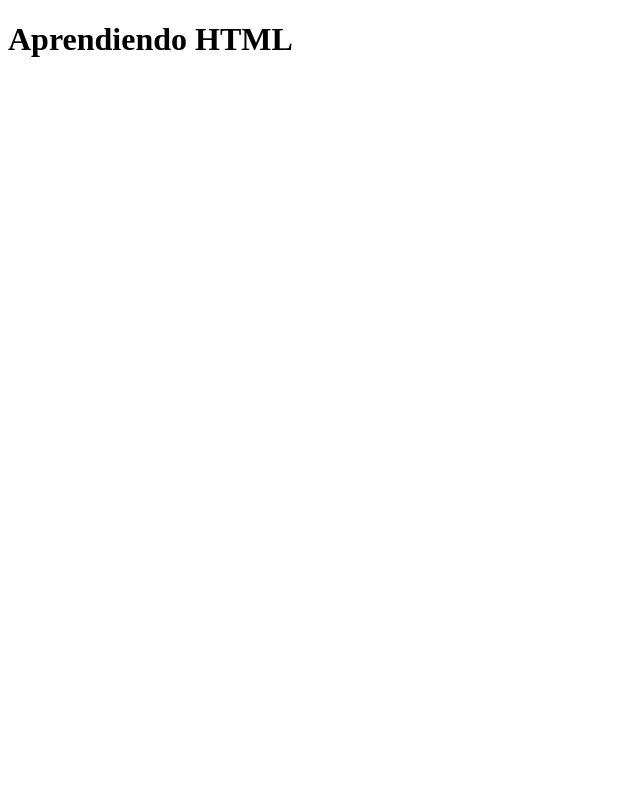
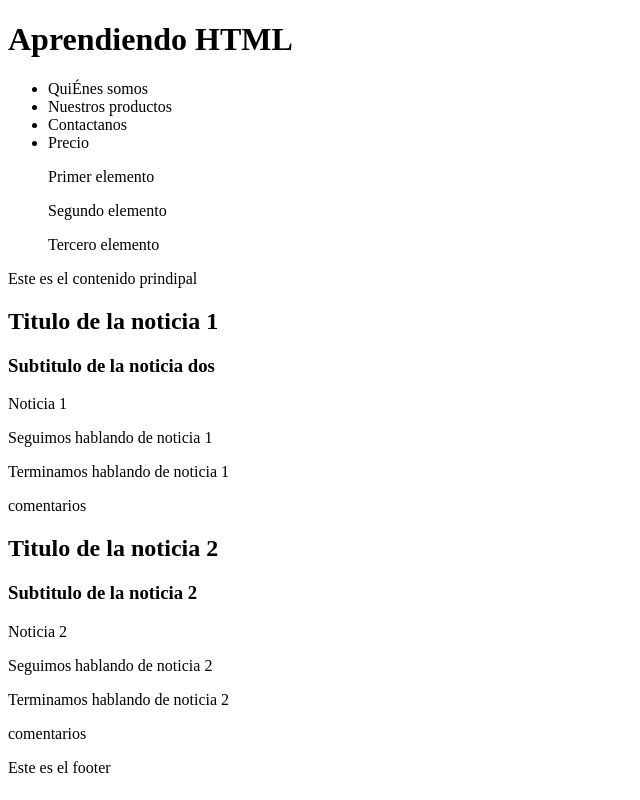
Before and after one commit to yass-brenda/curso-pildoras_html5, a plain HTML site: page index.html in a window 1280 px wide. Shown: the whole page, without its empty margins (0-640 px from the left). Drawn offline with Linux system fonts and the light colour scheme.

Commit message:
Estructurando la página con la organización de HTML5

```diff
--- a/index.html
+++ b/index.html
@@ -15,8 +15,57 @@
     </header>
 
     <nav>
+        <ul>
+            <li>QuiÉnes somos</li>
+            <li>Nuestros productos</li>
+            <li>Contactanos</li>
+            <li>Precio</li>
+        </ul>
+    </nav>
 
-    </nav>
+    <aside>
+        <blockquote>Primer elemento</blockquote>
+        <blockquote>Segundo elemento</blockquote>
+        <blockquote>Tercero elemento</blockquote>
+    </aside>
+    <section>
+        <p> Este es el contenido prindipal</p>
+
+        <article>
+            <header>
+                <hgroup>
+                    <h2>Titulo de la noticia 1</h2>
+                    <h3>Subtitulo de la noticia dos</h3>
+                </hgroup>
+            </header>
+            <p> Noticia 1</p>
+            <p>Seguimos hablando de noticia 1</p>
+            <p>Terminamos hablando de noticia 1</p>
+            <footer>
+                <p>comentarios</p>
+            </footer>
+        </article>
+
+        <article>
+            <header>
+                <hgroup>
+                    <h2>Titulo de la noticia 2</h2>
+                    <h3>Subtitulo de la noticia 2</h3>
+                </hgroup>
+            </header>
+            <p> Noticia 2</p>
+            <p>Seguimos hablando de noticia 2</p>
+            <p>Terminamos hablando de noticia 2</p>
+            <footer>
+                <p>comentarios</p>
+            </footer>
+        </article>
+
+    </section>
+    <footer>
+        <p>Este es el footer</p>
+    </footer>
+
 
 </body>
 </html>
```
